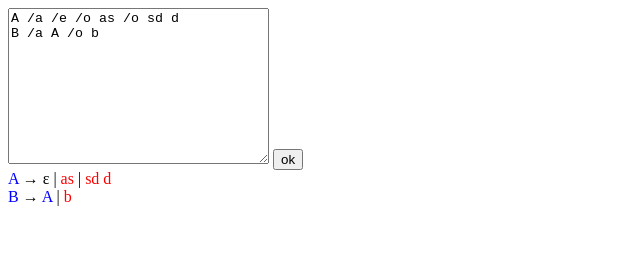
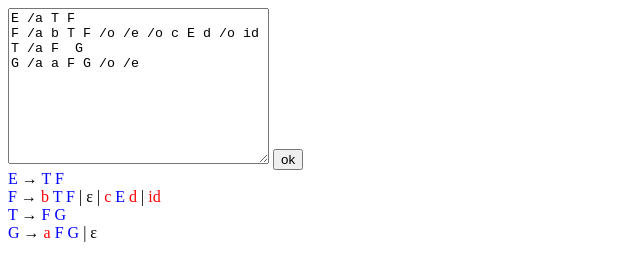
Before and after one commit to nobe4/grammar.js, a plain HTML site: page index.html in a window 1280 px wide. Shown: the whole page, without its empty margins (0-640 px from the left). Drawn offline with Linux system fonts and the light colour scheme.

Commit message:
working version of parse and display with new data type : a symbol has a type and T and NT have been removed

```diff
--- a/grammar.js
+++ b/grammar.js
@@ -1,10 +1,10 @@
 // (function (undefined) {
 
     function log (a, t) {
-        // if(!t) console.log(t ? t + " : " + a : a); // display only non typed logs
-        // if(t) console.log(t ? t + " : " + a : a); // display only typed logs
-        // if(t == "Warning") console.log(t ? t + " : " + a : a); // display only warning logs
-        // if(t == "Success") console.log(t ? t + " : " + a : a); // display only warning logs
+        if(!t) console.log(t ? t + " : " + a : a); // display only non typed logs
+        if(t) console.log(t ? t + " : " + a : a); // display only typed logs
+        if(t == "Warning") console.log(t ? t + " : " + a : a); // display only warning logs
+        if(t == "Success") console.log(t ? t + " : " + a : a); // display only warning logs
         if(t == "Grammar"){
             var s = "";
             for(var i in a.R){
@@ -23,15 +23,14 @@
             console.log(a);
             console.log(s);
         }
-
     }
 
     function Grammar(){
-        this.S = [];            // symbols
+        this.S = [];            // symbols : value, type[NT/T]
         this.SS = undefined;    // start symbol
-        this.T = [];            // terminals
-        this.NT = [];           // non terminals
         this.R = [];            // rules
+        this.Fi = [];           // firsts
+        this.Fo = [];           // follows
     }
 
     function parseGrammarInput(input){
@@ -88,7 +87,7 @@
                         log(token,"Start symbol");
                         g.SS = token;
                     }
-                    log(token,"New Non Terminal");
+                    log(token,"New Rule");
                     g.R[i] = {NT:token,G:[]};
                 }else if(token != "/a") {
                     if(token == "/o") {
@@ -117,42 +116,53 @@
         }
 
 
-        // fill S and T at the same time then NT then remove all NT from T
-        // S = T = {all tokens}
-        // NT = {all tokens before an arrow}
-        // T = T - NT
 
-        for (i = 0; i < g.R.length; i++) {
-            g.NT.push(g.R[i].NT);
-            g.S.push(g.R[i].NT);
-            g.T.push(g.R[i].NT);
-            for (var j = 0; j < g.R[i].G.length; j++) {
-                for (var k = 0; k < g.R[i].G[j].length; k++) {
-                    if(g.S.indexOf(g.R[i].G[j][k]) == -1){
-                        g.S.push(g.R[i].G[j][k]);
-                        g.T.push(g.R[i].G[j][k]);
-                    }
+
+        log("starting add in S");
+        console.log(g.S);
+        // add all symbols
+        for(i = 0; i < g.R.length; i++){
+            var tmpR = g.R[i];
+            log(tmpR.NT,"New symbol");
+
+            if(g.S.indexOf(tmpR.NT) == -1) g.S.push(tmpR.NT);
+
+            for (var j = 0; j < tmpR.G.length; j++) {
+                var tmpGs = tmpR.G[j];
+                for (var k = 0; k < tmpGs.length; k++) {
+                    var tmpG = tmpGs[k];
+                    if(g.S.indexOf(tmpG) == -1) g.S.push(tmpG);
                 }
             }
         }
 
-        for (i = 0; i < g.T.length; i++) {
-            if(g.NT.indexOf(g.T[i]) != -1) g.T.splice(i,1);
+        // convert symbols to objects with type
+        for(i = 0; i < g.S.length; i++){
+            var S = g.S[i];
+            g.S[i] = {value : S, type : "T"};
+            for(var j = 0; j < g.R.length; j++){
+                if(g.R[j].NT == S){
+                    g.S[i].type = "NT";
+                }
+            }
         }
 
-
-        // log(g,"Grammar");
+        log(g,"Grammar");
 
         log(output,"End Parsing");
         displayGrammar(g);
+        // calculateFiFo(g);
     }
 
     function displayGrammar (g) { // grammar is received as a set of rules
-        log(g,"Grammar");
+        // replace all special sequence with the corresponding char
+        // replace /a with →
+        // replace /e with ε
+        // replace /o with |
+
         $("#output").empty();
 
         for(var i in g.R){
-            console.log(g.R[i].NT)
             $("#output").append("<font color='blue'>"+g.R[i].NT+" </font>");
             $("#output").append("<font color='black'>→ </font>");
             for(var j in g.R[i].G){
@@ -160,10 +170,14 @@
                     if(g.R[i].G[j][k].toString() == "/e")
                         $("#output").append("<font color='black'>ε </font>");
                     else{
-                        if(g.NT.indexOf(g.R[i].G[j][k]) != -1)
-                            $("#output").append("<font color='blue'>"+g.R[i].G[j][k].toString()+" </font>");
+                        var index = g.S.reduce(function(previous,current, index){
+                            if(current.value == g.R[i].G[j][k] && previous == -1) return index;
+                            return previous;
+                        },-1);
+                        if(g.S[index].type == "NT")
+                            $("#output").append("<font color='blue'>"+g.S[index].value+" </font>");
                         else
-                            $("#output").append("<font color='red'>"+g.R[i].G[j][k].toString()+" </font>");
+                            $("#output").append("<font color='red'>"+g.S[index].value+" </font>");
                     }
                 }
 
@@ -173,14 +187,29 @@
             $("#output").append("<br>");
         }
 
-        // (1) replace all special sequence with the corresponding char
-        // replace /a with →
-        // replace /e with ε
-        // replace /o with |
+    }
 
+    function calculateFiFo(g){
+
+        for (var i = 0; i < g.S.length; i++) {
+            // If X is a terminal then First(X) is just X
+            log(g.S[i] + g.T.indexOf(g.S[i]));
+            if(g.T.indexOf(g.S[i]) != -1 && g.S[i] != "/e")
+                g.Fi[i] = g.S[i];
 
 
         }
 
+        console.log(g);
+
+        // If there is a Production X → ε then add ε to first(X)
+
+        // If there is a Production X → Y1Y2..Yk then add first(Y1Y2..Yk) to first(X)
+        // First(Y1Y2..Yk) is either
+        //      First(Y1) (if First(Y1) doesn't contain ε)
+        //      OR (if First(Y1) does contain ε) then First (Y1Y2..Yk) is everything in First(Y1) <except for ε > as well as everything in First(Y2..Yk)
+        // If First(Y1) First(Y2)..First(Yk) all contain ε then add ε to First(Y1Y2..Yk) as well.
+    }
+
 
 // })();
--- a/index.html
+++ b/index.html
@@ -5,8 +5,17 @@
     <title>Document</title>
 </head>
 <body>
-    <textarea id="input" cols="30" rows="10">A /a /e /o as /o sd d
-B /a A /o b</textarea>
+    <textarea id="input" cols="30" rows="10">E /a T F
+F /a b T F /o /e /o c E d /o id
+T /a F  G
+G /a a F G /o /e
+</textarea>
+
+<!-- <textarea id="input" cols="30" rows="10">
+A /a a b C /o /e
+B /a A /o /e
+C /a C
+</textarea> -->
     <button id="ok">ok</button>
     <div id="output"></div>
 
```
Lines whose indentation alone changed are shown as unchanged.
